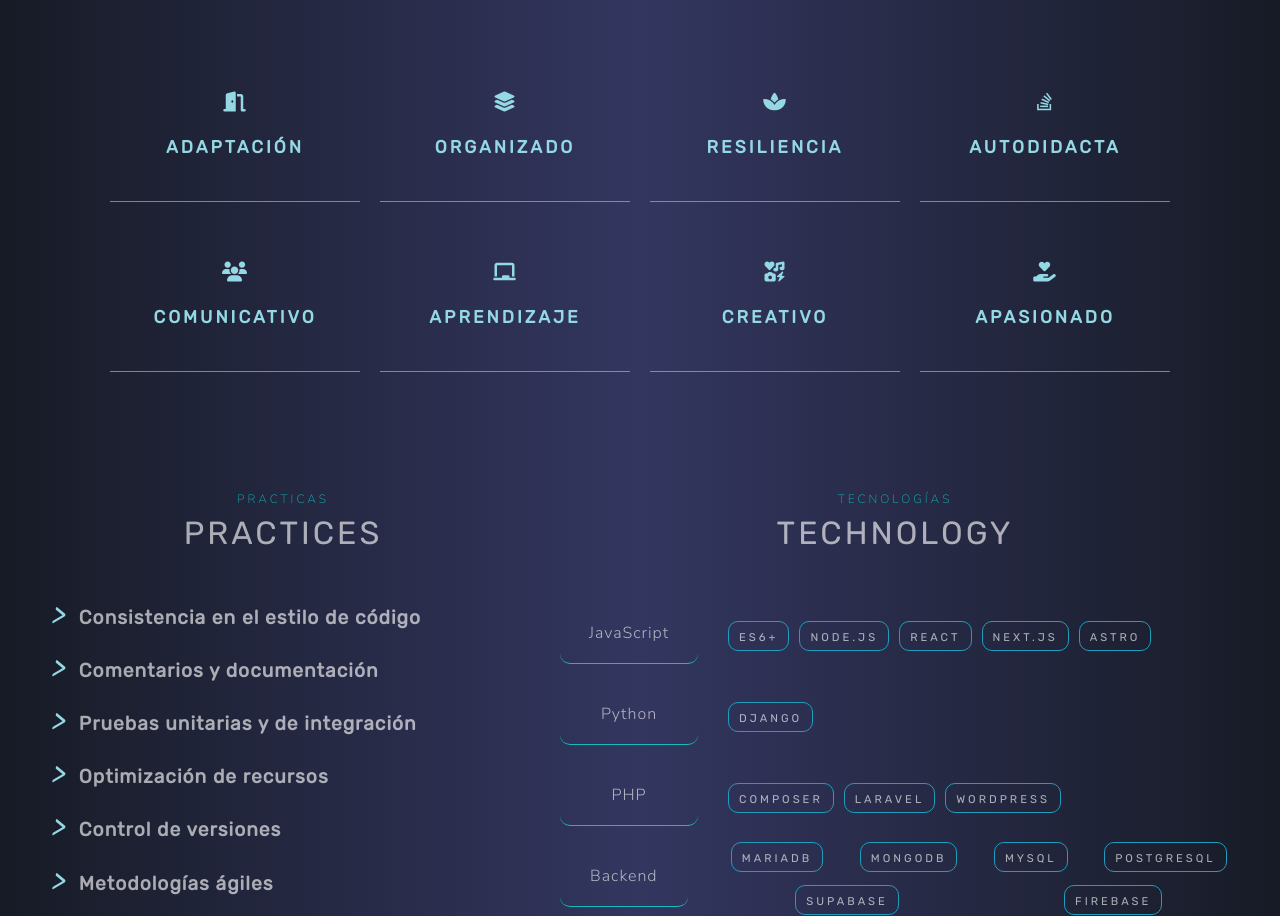
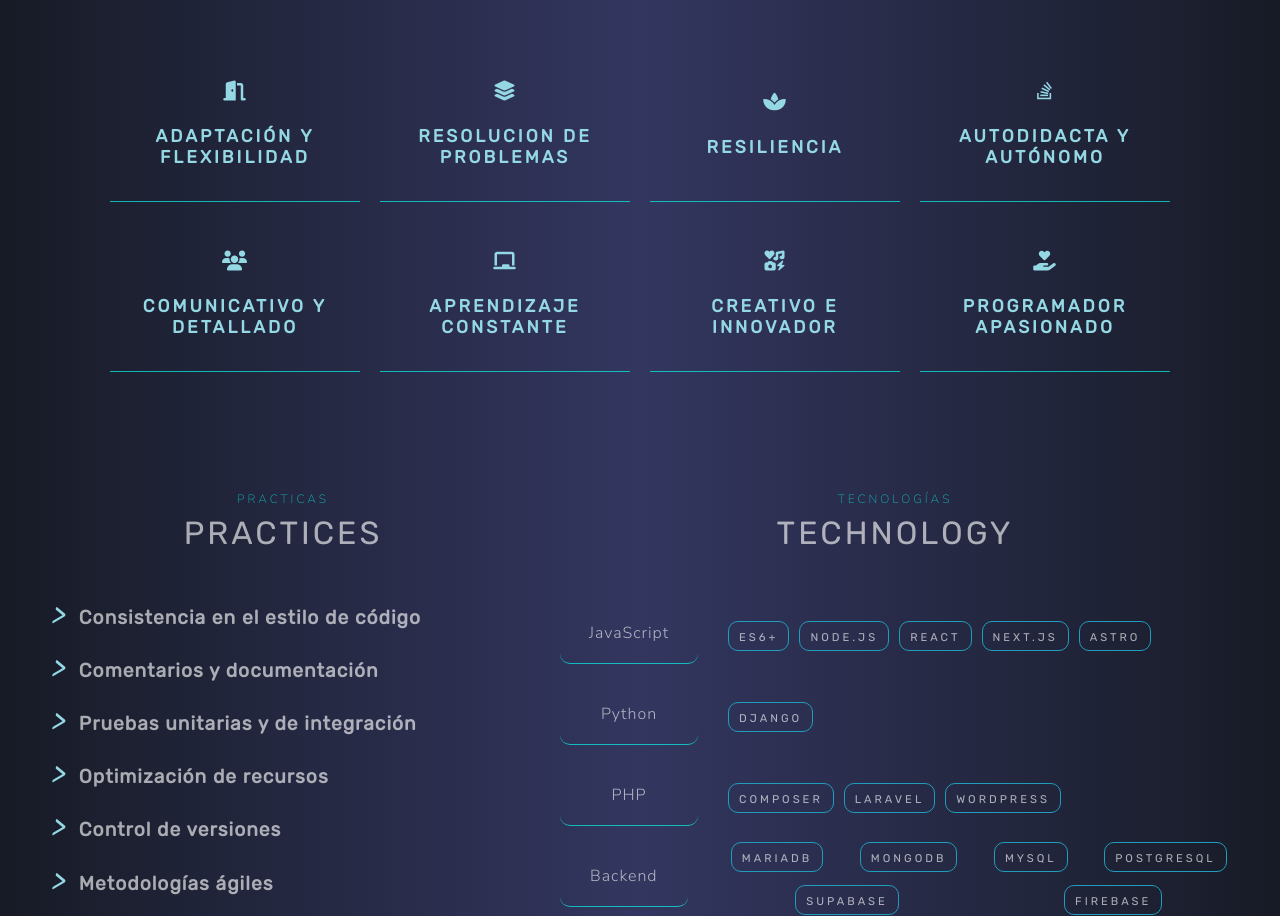
Before and after one commit to Serphp/portf-serph, a React (Vite) app: page / in a window 1280 px wide. Shown: the part 1311-2227 px from the top of the page. Built offline with nearby package versions, Linux system fonts and the light colour scheme.

Commit message:
update: text home #2

```diff
--- a/components/Cards.jsx
+++ b/components/Cards.jsx
@@ -15,7 +15,7 @@ export default function Cards() {
       <div className="face face1">
         <div className=" content">
         <i className="fa fa-door-open"></i>
-          <h3> adaptación </h3>
+          <h3> adaptación Y flexibilidad </h3>
         </div>
       </div>
     </div>
@@ -24,7 +24,7 @@ export default function Cards() {
     <div className="face face1">
         <div className=" content">
         <i className="fa fa-layer-group"></i>
-          <h3> Organizado </h3>
+          <h3> Resolucion de Problemas </h3>
         </div>
       </div>
 
@@ -44,7 +44,7 @@ export default function Cards() {
         <div className="face face1">
         <div className=" content">
         <i className="fa fa-stack-overflow"></i>
-          <h3> Autodidacta </h3>
+          <h3> Autodidacta y Autónomo </h3>
         </div>
       </div>
     </div>
@@ -53,7 +53,7 @@ export default function Cards() {
         <div className="face face1">
         <div className=" content">
         <i className="fa fa-users"></i>
-          <h3> Comunicativo </h3>
+          <h3> Comunicativo y detallado </h3>
         </div>
       </div>
     </div>
@@ -62,7 +62,7 @@ export default function Cards() {
         <div className="face face1">
         <div className=" content">
         <i className="fa fa-chalkboard"></i>
-          <h3> Aprendizaje </h3>
+          <h3> Aprendizaje Constante </h3>
         </div>
       </div>
 
@@ -72,7 +72,7 @@ export default function Cards() {
         <div className="face face1">
         <div className=" content">
         <i className="fa fa-icons"></i>
-        <h3> Creativo </h3>
+        <h3> Creativo e Innovador </h3>
         </div>
         </div>
 
@@ -82,7 +82,7 @@ export default function Cards() {
         <div className="face face1">
         <div className=" content">
         <i className="fa fa-hand-holding-heart"></i>
-        <h3> Apasionado </h3>
+        <h3> Programador Apasionado </h3>
         </div>
         </div>
         </div>
```
